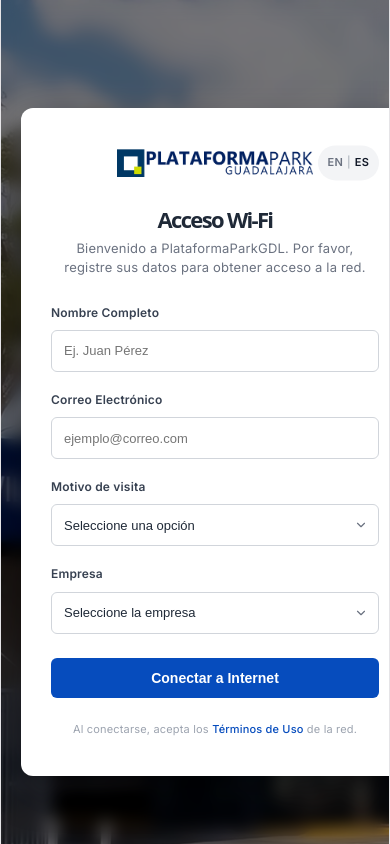
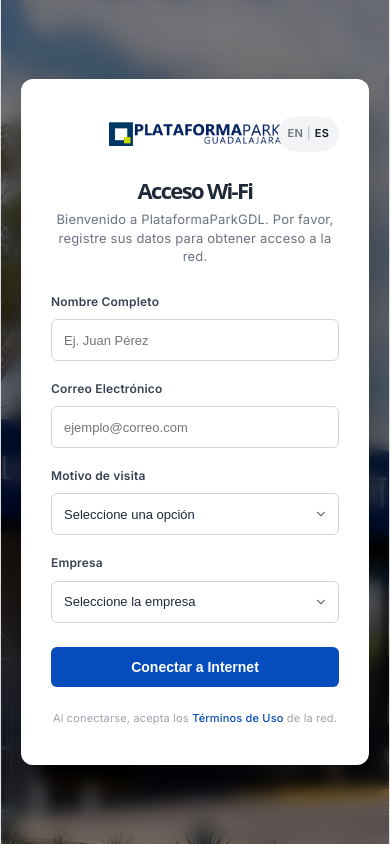
Before and after one commit to DaviPark137/PortalCautivo, a React (Vite) app in the folder frontend/: page / in a window 390 px wide. Built offline with nearby package versions, Linux system fonts and the light colour scheme.

Commit message:
fix: diseño responsivo para moviles y scroll

```diff
--- a/frontend/src/App.css
+++ b/frontend/src/App.css
@@ -1,12 +1,15 @@
 @import url('https://fonts.googleapis.com/css2?family=Inter:wght@400;500;600;700&display=swap');
+
+* {
+  box-sizing: border-box;
+}
 
 html, body, #root {
   margin: 0;
   padding: 0;
   width: 100%;
-  height: 100%;
+  min-height: 100vh;
   background-color: #000;
-  overflow: hidden;
 }
 
 body {
```
